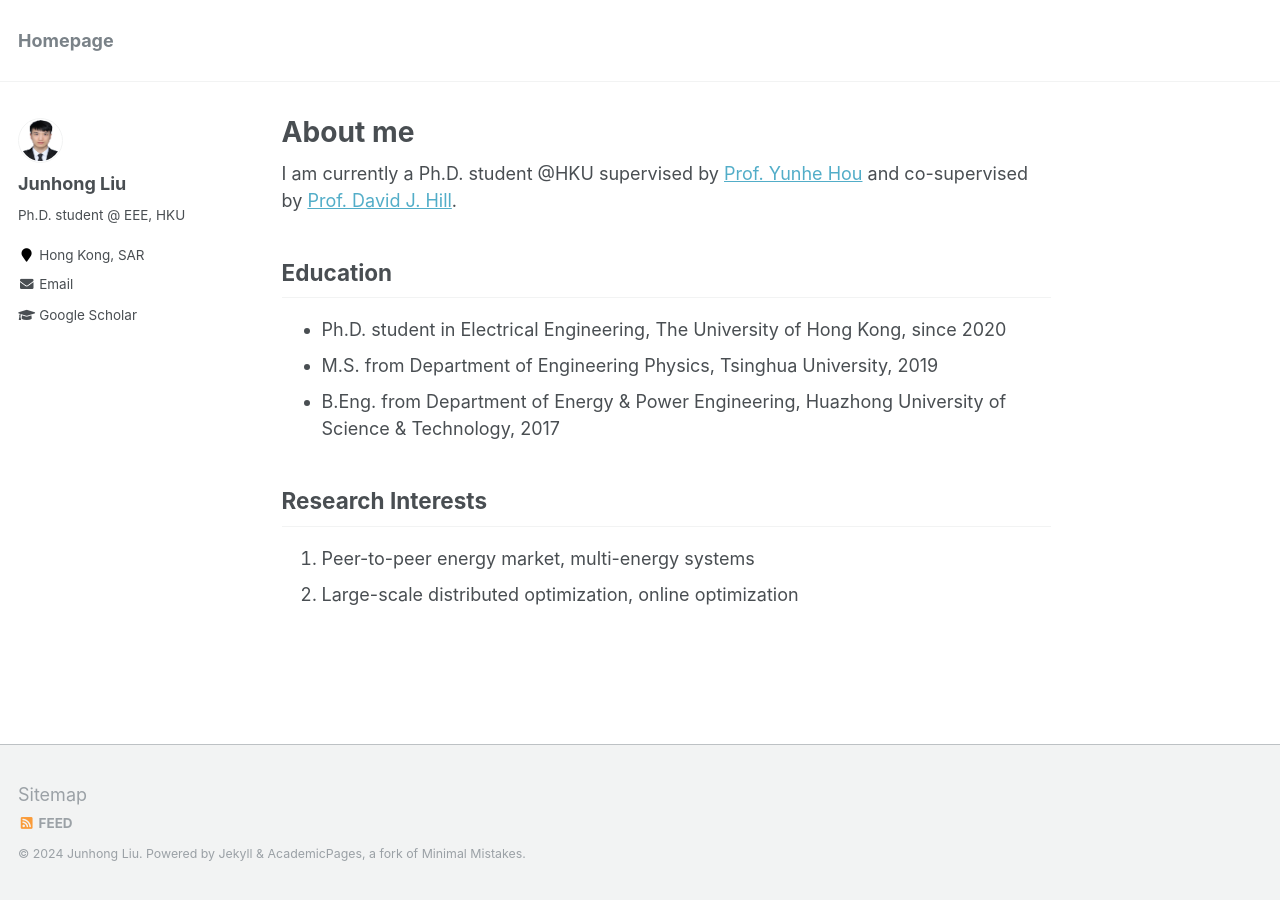
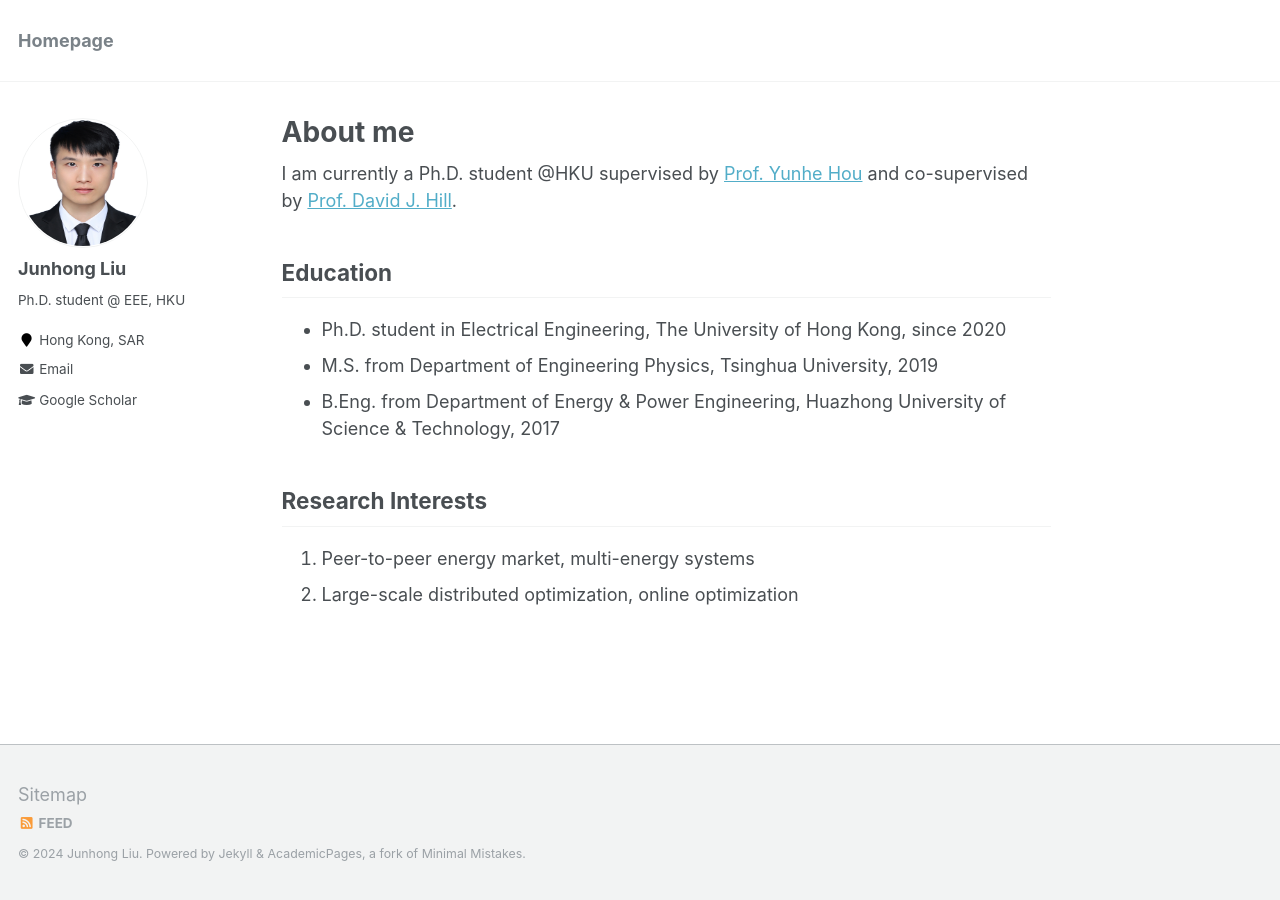
Before and after one commit to johnny-eee/online, a Jekyll site: the page built from _pages/about.md, in a window 1280 px wide. Built offline with Jekyll 4.4.1, drawn with Linux system fonts in a browser that asks for light colours.

Commit message:
Update _sidebar.scss

```diff
--- a/_sass/_sidebar.scss
+++ b/_sass/_sidebar.scss
@@ -78,8 +78,8 @@
 
   @include breakpoint($large) {
     display: block;
-    width: 45px;
-    height: 45px;
+    width: 130px;
+    height: 130px;
   }
 
   img {
```
